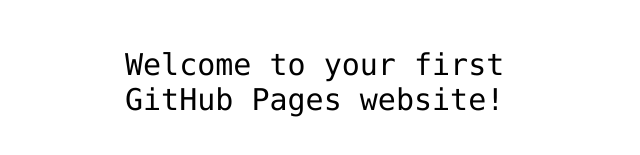
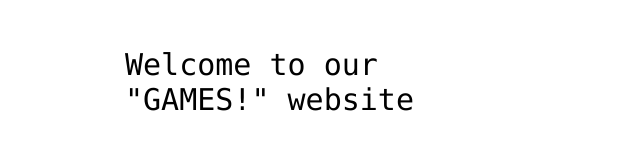
Before and after one commit to GeoSoc/GeoSoc.github.io, a plain HTML site: page index.html in a window 1280 px wide. Shown: the part 341-496 px from the top of the page, without its empty margins (315-955 px from the left). Drawn offline with Linux system fonts and the light colour scheme.

Commit message:
Update index.html

```diff
--- a/index.html
+++ b/index.html
@@ -3,7 +3,7 @@
 <html>
 <head>
   <meta http-equiv="Content-Type" content="text/html; charset=utf-8"/>
-  <title>my-first-website</title>
+  <title>GAMES!</title>
   <LINK href="styles.css" rel="stylesheet" type="text/css">
 </head>
 
@@ -11,8 +11,8 @@
 
 <img src="https://octodex.github.com/images/daftpunktocat-thomas.gif" id="octocat" alt="octocat-gif" />
 
-<!-- Change this code here by copy and pasting your template on line 15 -->
-<p>Welcome to your first GitHub Pages website!</p>
+
+<p>Welcome to our "GAMES!" website</p>
 
 </body>
 </html>
```
